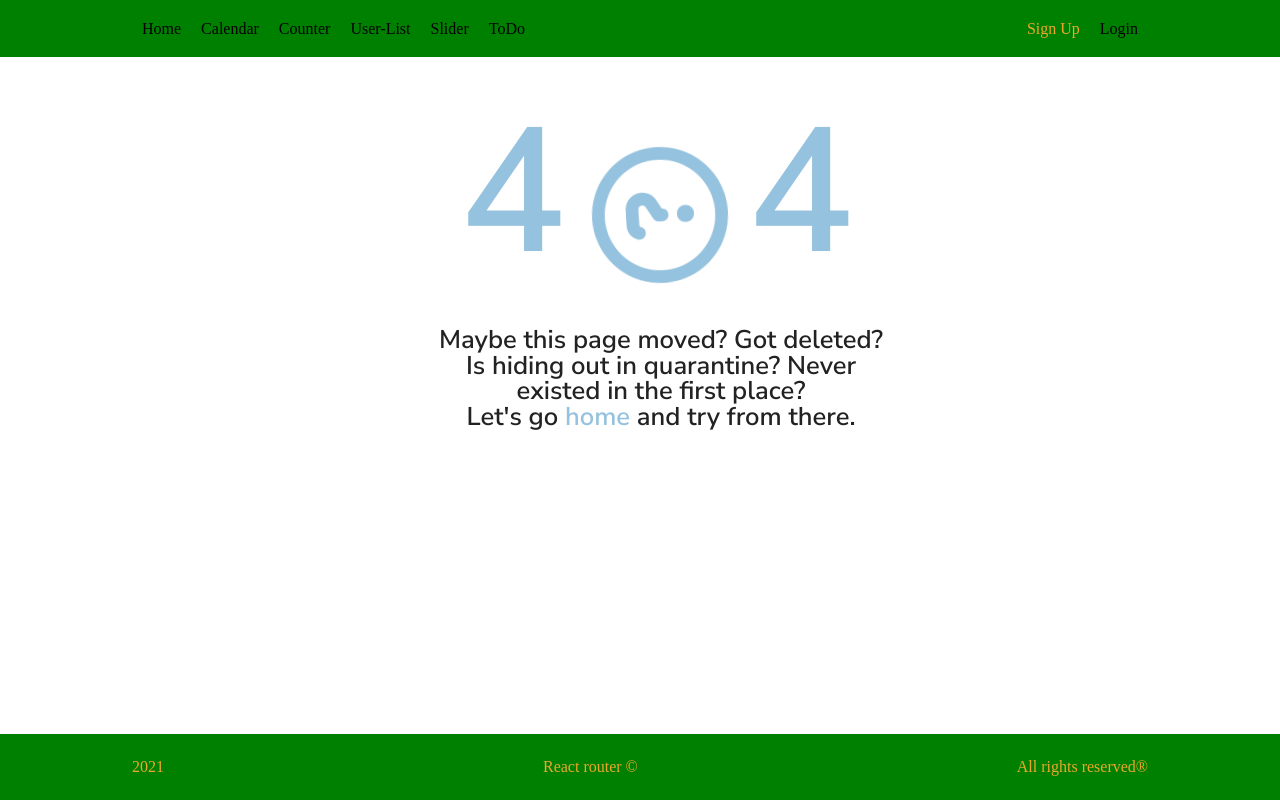
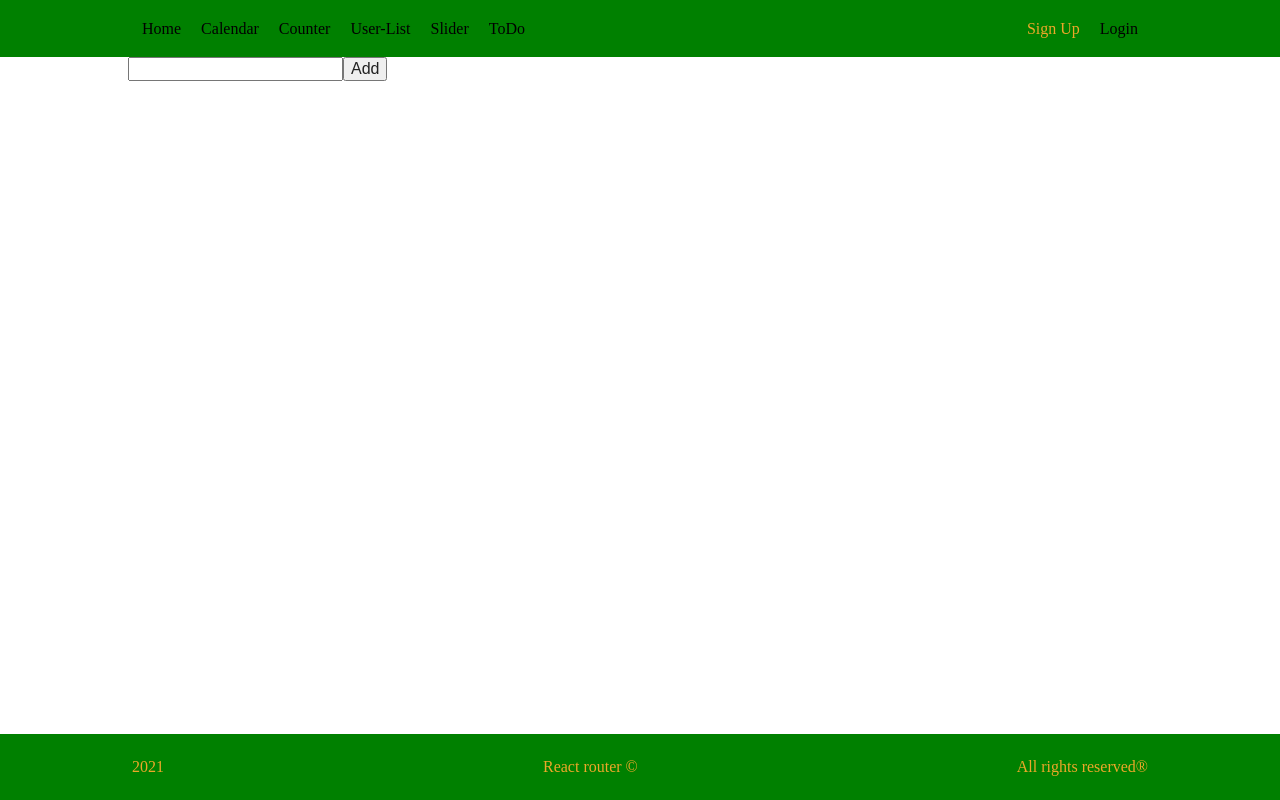
Before and after one commit to EvgenStr/react-calendar, a React (Create React App) app: page /sign-up in a window 1280 px wide. Built offline with nearby package versions, Linux system fonts and the light colour scheme; a web font is replaced by a local one.

Commit message:
add routes to sign-up form

```diff
--- a/src/components/forms/SignUpForm/index.jsx
+++ b/src/components/forms/SignUpForm/index.jsx
@@ -1,8 +1,9 @@
 import React from 'react';
 import { Formik, Form, Field, ErrorMessage } from 'formik';
-import style from 'SignUpForm.module.sass';
 import cx from 'classnames';
-import {SIGN_UP_SCHEMA} from 'utils/validationSchemas.js'
+import FormInput from '../FormInput';
+import style from './SignUpForm.module.sass';
+import { SIGN_UP_SCHEMA } from 'utils/validationSchemas.js';
 
 const initialValues = {
   firstName: '',
@@ -20,24 +21,14 @@ function SignUpForm () {
         initialValues={initialValues}
         validationSchema={SIGN_UP_SCHEMA}
         validateOnBlur={true}
-        onSubmit={submitHandler}
+        onSubmit={()=>{}}
       >
-        {({ errors, isValid, dirty }) => {
+        {formikProps => {
+          console.log(formikProps)
           return (
             <Form className={style.addForm}>
-              <Field
-                className={cx(style.addForm, {
-                  [style.inputError]: !isValid && errors.name,
-                  [style.inputValid]: isValid && dirty,
-                })}
-                name='name'
-              />
+              <FormInput formikProps={formikProps}/>
               <Field type='submit' value='Add' />
-              <ErrorMessage
-                className={style.error}
-                name='name'
-                component='span'
-              />
             </Form>
           );
         }}
--- a/src/routes/index.jsx
+++ b/src/routes/index.jsx
@@ -7,6 +7,7 @@ import Counter from '../components/Counter';
 import UserList from '../components/UserList';
 import Slider from '../components/Slider';
 import ToDoList from '../components/ToDoList';
+import SignUpForm from '../components/forms/SignUpForm';
 
 function Routes() {
   return (
@@ -17,6 +18,8 @@ function Routes() {
       <Route path='/user-list' component={UserList} />
       <Route path='/slider' component={Slider} />
       <Route path='/todo' component={ToDoList} />
+      <Route path='/sign-up' component={SignUpForm} />
+      <Route path='/todo' component={ToDoList} />
       <Route path='*' component={PageNotFound} />
     </Switch>
   )
```
